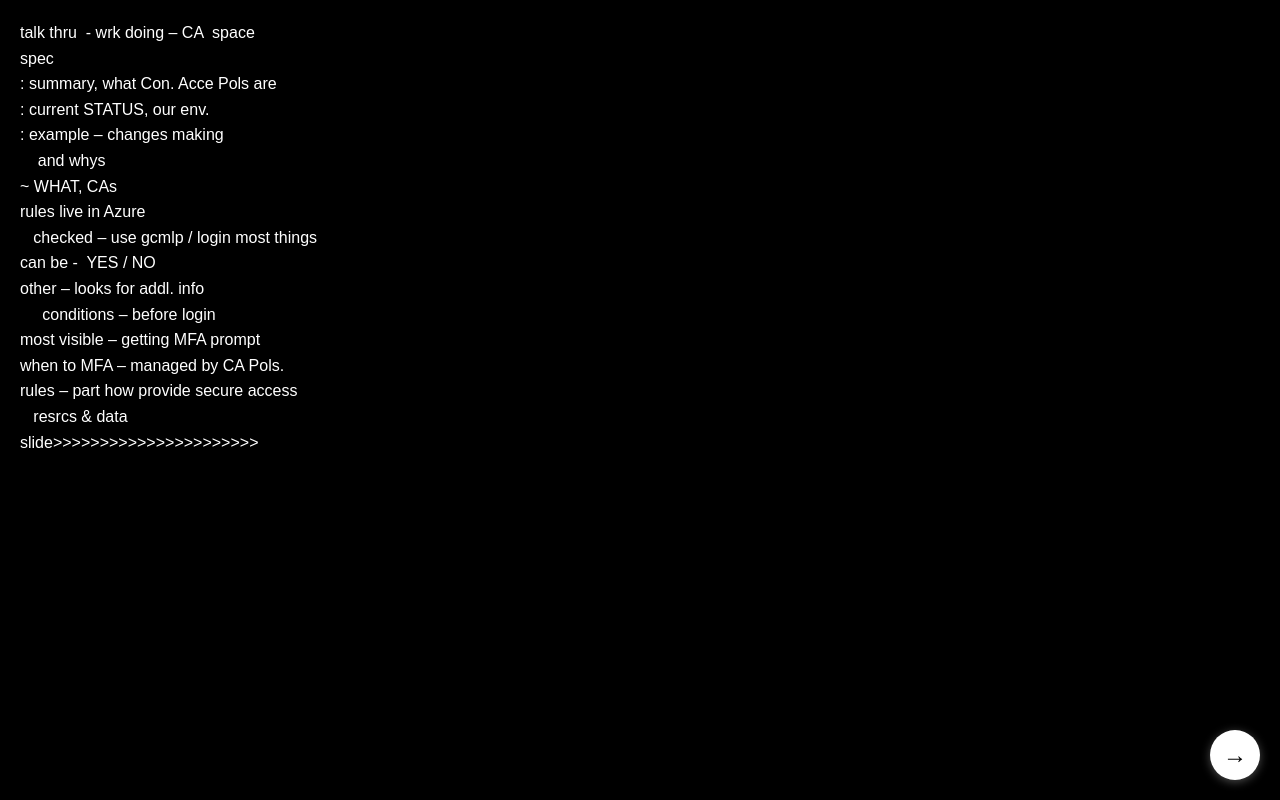
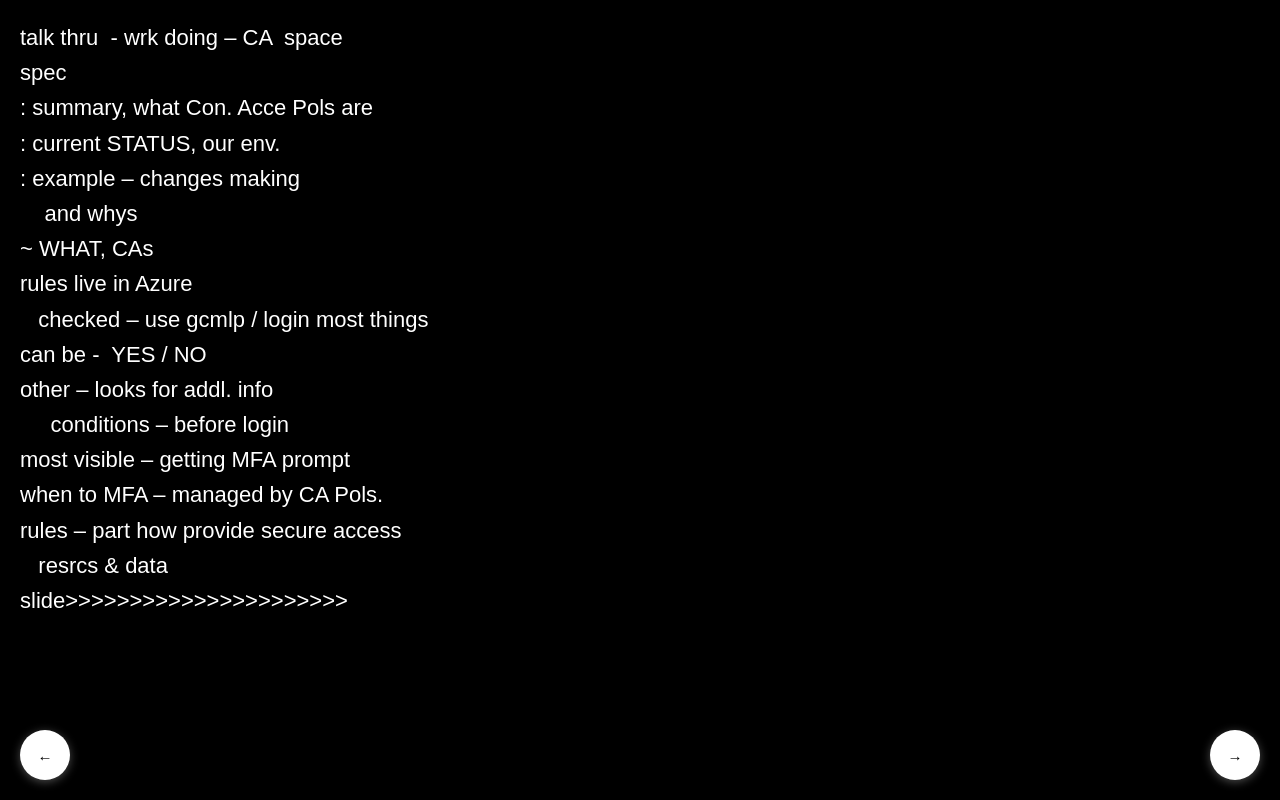
Before and after one commit to lenny-j/lenny-j.github.io, a plain HTML site: page assets/page-1.html in a window 1280 px wide. Drawn offline with Linux system fonts and the light colour scheme.

Commit message:
Add files via upload

```diff
--- a/assets/page-1.html
+++ b/assets/page-1.html
@@ -23,9 +23,10 @@
             width: 100%;
             height: 100vh;
             padding: 20px;
+            padding-bottom: 90px;
             overflow-y: auto;
             white-space: pre-wrap;
-            font-size: 16px;
+            font-size: 22px;
             line-height: 1.6;
         }
 
@@ -51,7 +52,34 @@
 
         .arrow-button::after {
             content: '→';
-            font-size: 24px;
+            font-size: 15px;
+            color: #000;
+            font-weight: bold;
+        }
+
+        .arrow-button-left {
+            position: fixed;
+            bottom: 20px;
+            left: 20px;
+            width: 50px;
+            height: 50px;
+            background-color: #fff;
+            border-radius: 50%;
+            display: flex;
+            align-items: center;
+            justify-content: center;
+            text-decoration: none;
+            box-shadow: 0 2px 10px rgba(255, 255, 255, 0.3);
+            transition: transform 0.2s;
+        }
+
+        .arrow-button-left:active {
+            transform: scale(0.95);
+        }
+
+        .arrow-button-left::after {
+            content: '←';
+            font-size: 15px;
             color: #000;
             font-weight: bold;
         }
@@ -76,6 +104,7 @@ rules – part how provide secure access
    resrcs & data
 slide>>>>>>>>>>>>>>>>>>>>>></div>
 
-    <a href="page-2.html" class="arrow-button"></a>
+    <a href="page2.html" class="arrow-button"></a>
+    <a href="#" class="arrow-button-left"></a>
 </body>
 </html>
```
